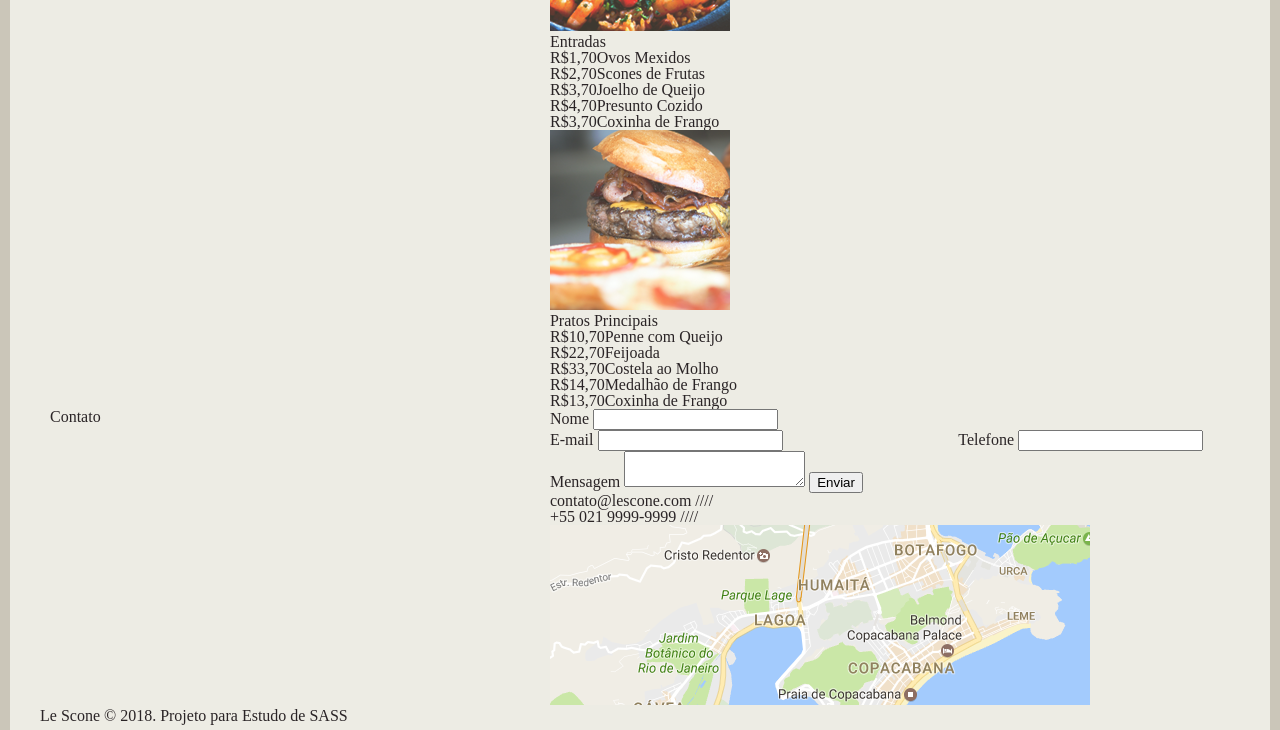
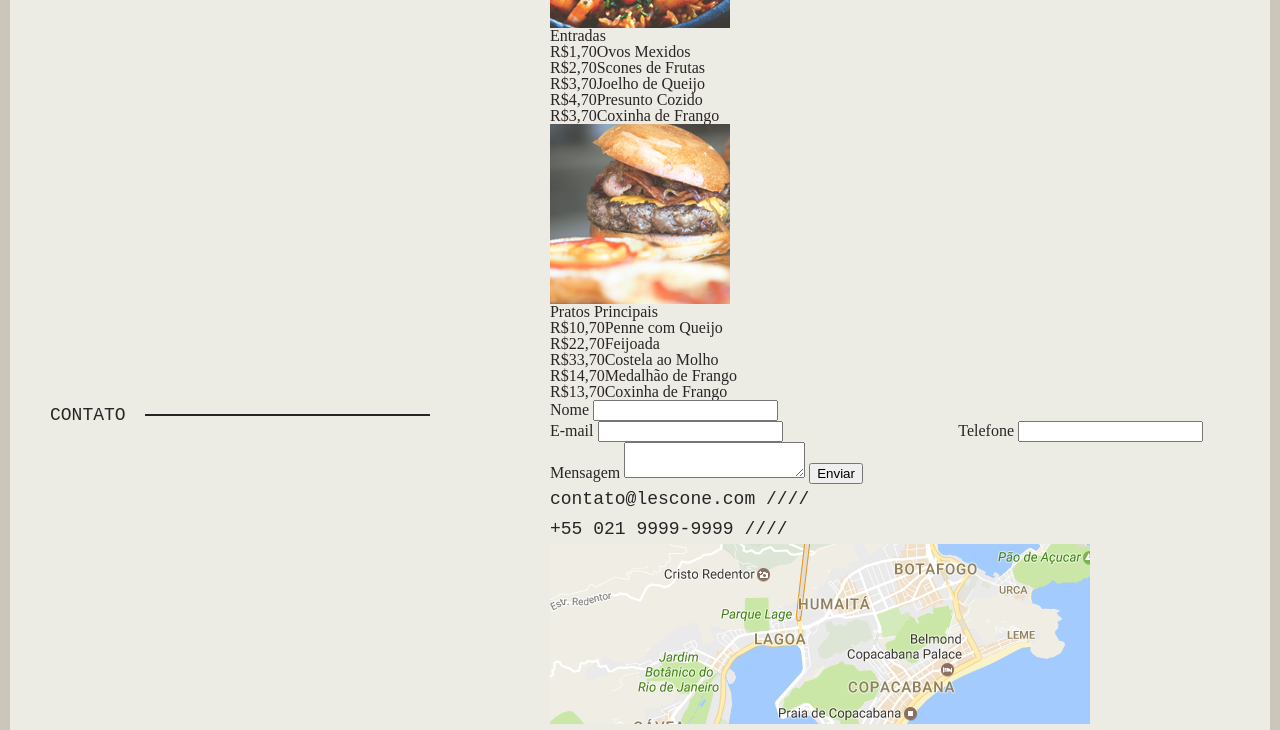
Before and after one commit to jonatasantuness/projeto-sass-lescone, a website: page index.html in a window 1280 px wide. Shown: the part 862-1592 px from the top of the page. Drawn offline with Linux system fonts and the light colour scheme; a web font is replaced by a local one.

Commit message:
estilos gerais

```diff
--- a/css/scss/_common.scss
+++ b/css/scss/_common.scss
@@ -2,4 +2,36 @@ body {
     background: $main-color;
     border: 10px solid $main-color-mid;
     color: $gray;
+    @include device(s) {
+        border: none;
+    }
 }
+
+img {
+    display: block;
+    max-width: 100%;
+}
+
+p {
+    @include tipo-1(18);
+}
+
+.titulo {
+    @include tipo-1(18);
+    text-transform: uppercase;
+    @include device(s) {
+        margin-bottom: 40px;
+    }
+    &::after {
+        content: '';
+        display: block;
+        width: 75%;
+        float: right;
+        height: 2px;
+        background: $gray;
+        margin-top: 14px;
+        @include device(m) {
+            width: 60%;
+        }
+    }
+}
--- a/css/scss/_grid.scss
+++ b/css/scss/_grid.scss
@@ -20,13 +20,13 @@ $s-device: 480px;
     }
     @if $size == m {
         // Entre 760px e 1199px
-        @media screen and (min-width: #{$m-device}) and (max-width: "#{$l-device} - 1") {
+        @media screen and (min-width: #{$m-device}) and (max-width: $l-device - 1) {
             @content;
         }
     }
     @if $size == s {
         // Maximo de 759px
-        @media screen and (max-width: "#{$m-device} - 1") {
+        @media screen and (max-width: $m-device - 1) {
             @content;
         }
     }
```
Also changed, not shown: css/style.css.
